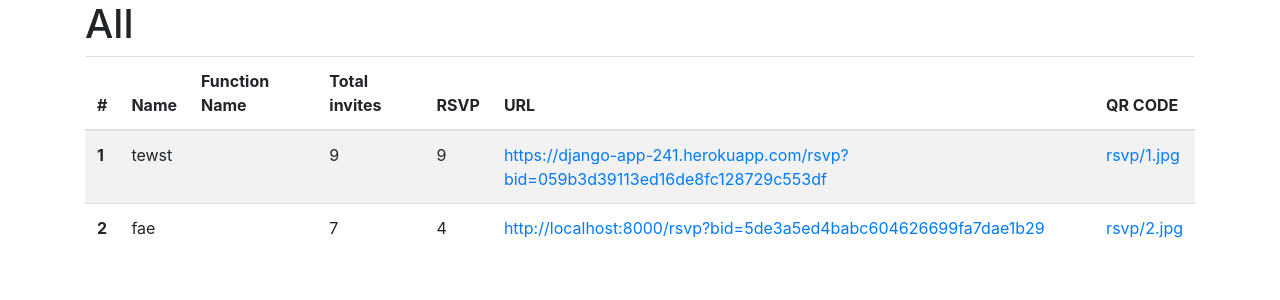
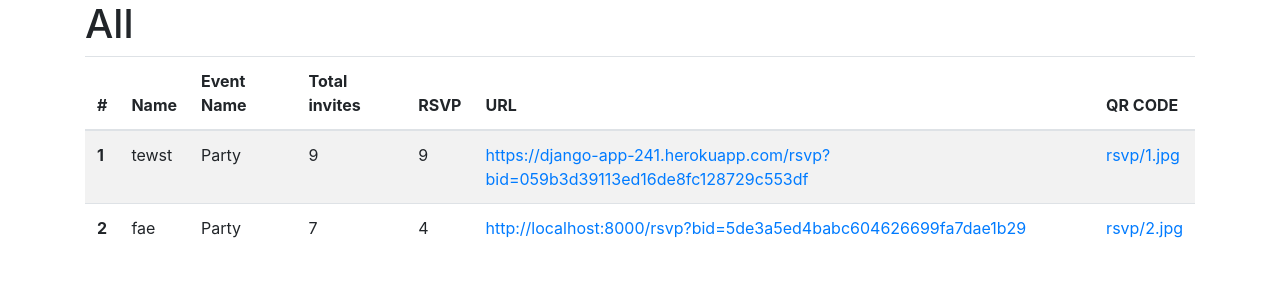
Before and after one commit to Raj1998/Smart-RSVP, a Django app: page /viewAll/ in a window 1280 px wide. Shown: the part 56-356 px from the top of the page. Run offline with Django 3.2, Linux system fonts and the light colour scheme; a user stored in the database is signed in; data comes from the database, SQL or seed files in the repository; some libraries are stand-ins or nearby versions.

Commit message:
minor changes

```diff
--- a/rsvp/templates/viewAll.html
+++ b/rsvp/templates/viewAll.html
@@ -10,8 +10,7 @@
             <tr>
               <th scope="col">#</th>
               <th scope="col">Name</th>
-              <th scope="col">Function Name</th>
-              <!--<th scope="col">Event Name</th>-->
+              <th scope="col">Event Name</th>
               <th scope="col">Total invites</th>
               <th scope="col">RSVP</th>
               <th scope="col">URL</th>
@@ -23,8 +22,7 @@
             <tr>
               <th scope="row">{{ item.booking_id }}</th>
               <td>{{ item.guest_name }}</td>
-              <td>{{ item.function_name }}</td>
-              <!--<td>{{ item.event.event_name }}</td>-->
+              <td>{{ item.event.event_name }}</td>
               <td>{{ item.max_rsvp }}</td>
               <td>{{ item.done_rsvp }}</td>
               <td><a href="{{ item.url }}" target="_blank">{{ item.url }}</a></td>
```
